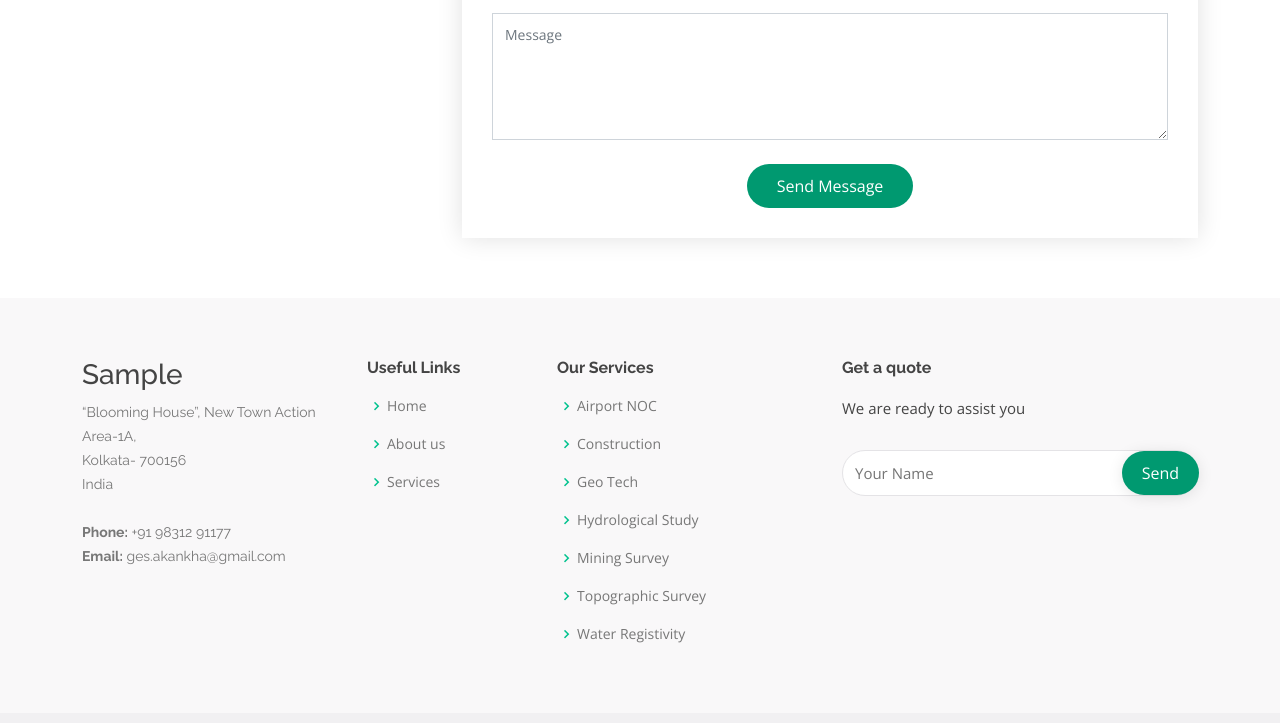
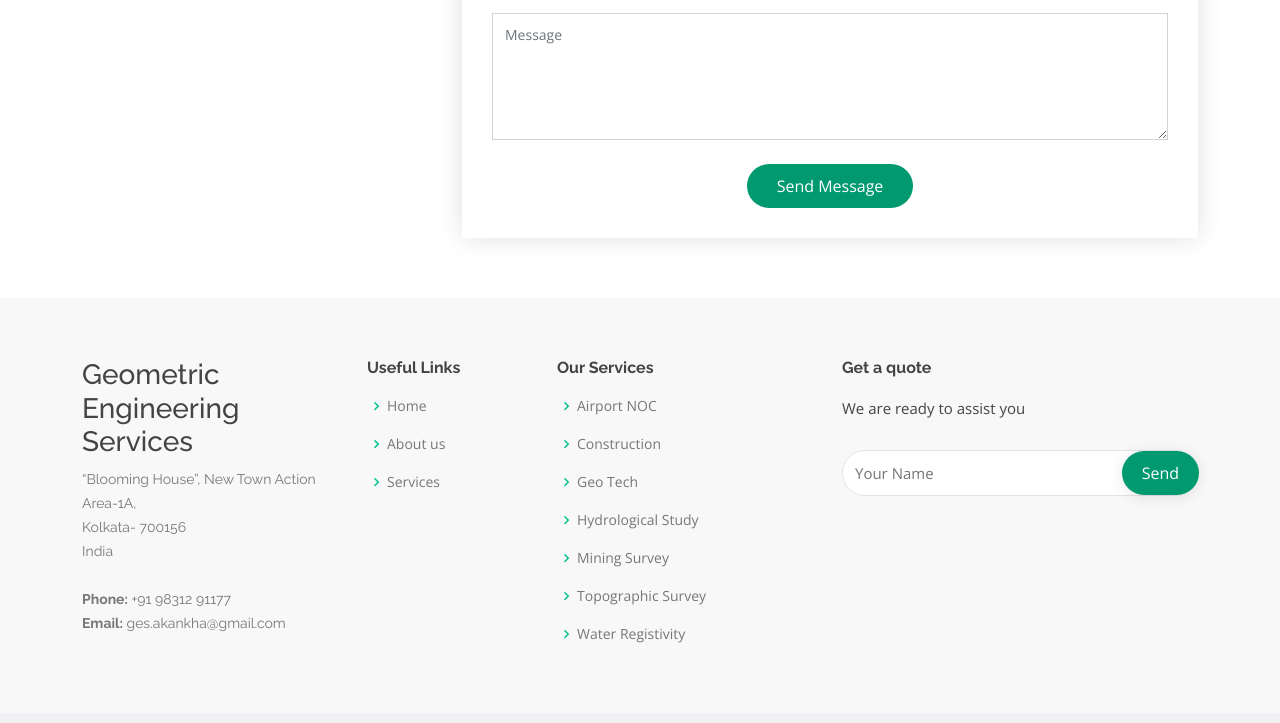
Before and after one commit to Samprodip/sample.github.io, a plain HTML site: page index.html in a window 1280 px wide. Shown: the part 4767-5490 px from the top of the page. Drawn offline with nearby package versions, Linux system fonts and the light colour scheme.

Commit message:
Update index.html

```diff
--- a/index.html
+++ b/index.html
@@ -740,7 +740,7 @@
         <div class="row">
 
           <div class="col-lg-3 col-md-6 footer-contact">
-            <h3>Sample</h3>
+            <h3>Geometric Engineering Services</h3>
             <p>
               “Blooming House”, New Town Action Area-1A,<br>
               Kolkata- 700156<br>
```
